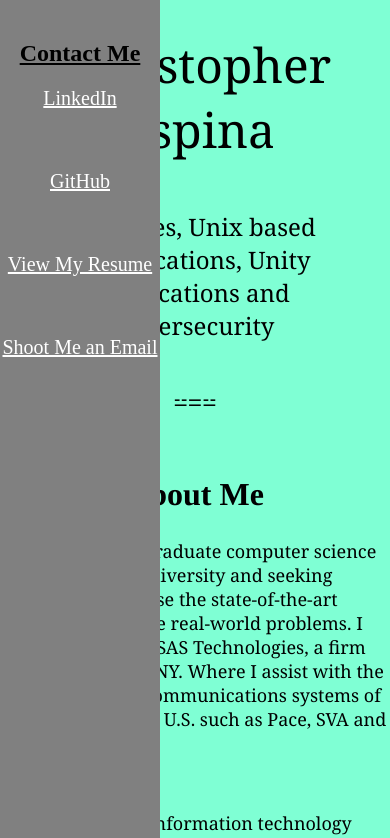
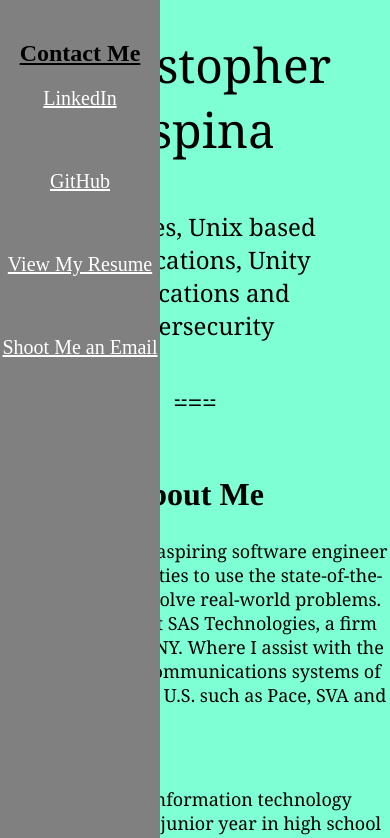
Before and after one commit to ChrisOspina/Professional-Website, a React (Create React App) app: page / in a window 390 px wide. Shown: the top 838 px of the page. Built offline with nearby package versions, Linux system fonts and the light colour scheme.

Commit message:
Added todos and fixes for responsiveness

```diff
--- a/src/ContactNav.jsx
+++ b/src/ContactNav.jsx
@@ -17,10 +17,14 @@ function ContactNav(){
     const openEmailPopup = () => {
         window.location.href = "mailto:ChrisOspina99@gmail.com";
     }
+
+    //TODO: Update resume link
     const openResume = () =>{
         window.open("https://drive.google.com/file/d/1J1cXy1vsVwndSNF3JDRRKRitI33FydcJ/view?usp=sharing","_blank");
         console.log(" you clicked open resume");
     }
+
+    //TODO: Write function that connects to Med-X app
 
     return(
         <>
--- a/src/Main.jsx
+++ b/src/Main.jsx
@@ -3,13 +3,14 @@ import './style.css';
 import profile from './profile.jpg';
 
 function Main(){
+    //TODO: update information
 return(
     <div className="mainContent">
         <div className="mainHeader">
             <h2 className="mainHeader-heading">About Me</h2>
         </div>
         <div className="descripiton">
-            <p>I am currently a graduate computer science student at Pace University and seeking oppurtunities to use the state-of-the-art technology to solve real-world problems. I work part time at SAS Technologies,
+            <p>I am currently an aspiring software engineer seeking oppurtunities to use the state-of-the-art technology to solve real-world problems. I work part time at SAS Technologies,
         a firm based in Hewlett, NY. Where I assist with the security and telecommunications systems of clients all over the U.S. such as Pace,
         SVA and Touro.</p>
         <br/>
@@ -18,7 +19,7 @@ return(
         I took programming courses that covered aspects such as Database Systems, Web Development, Systems Analysis & Design, UNIX Operating Systems,
         Algorithms and Data Structures. During my tenure at Farmingdale, I partook in a summer research based project where I had the oppurtunity
         to assist in building an ontology based search engine. I then presented my findings at the SURC Research Confrence at SUNY Old Westbury.
-        After my time at Farmingdale, I continued my studies at the Seidenberg School of Computer Science and Information Systems at Pace University.</p>
+        After my time at Farmingdale, I continued my studies at the Seidenberg School of Computer Science and Information Systems at Pace University to obtain a masters degree.</p>
         <br/>
         <p>
         Additionally, I have previously taken on a job at National Healthcare Associates Inc as a Junior Systems Adminstrator. From this job I have
--- a/src/header.jsx
+++ b/src/header.jsx
@@ -4,6 +4,7 @@ import './style.css';
 function Header(){
     return(
     <header className="siteHeader">
+         <div><meta name="viewport" content="width=device-width, initial-scale=1.0"></meta></div>
         <div className ="siteTitle">Christopher Ospina</div>
         <div className="siteDescription">Websites, Unix based modifications, Unity applications and Cybersecurity</div>
     </header>
--- a/src/style.css
+++ b/src/style.css
@@ -66,10 +66,12 @@ p{
     border-bottom: 3px solid black;
     width: 4rem;
 }
-
+/*TODO: make image size responsive*/
 img{
     width: 300px;
     height: auto;
+    max-width: 100%;
+
 }
 
 .ListHead{
```
